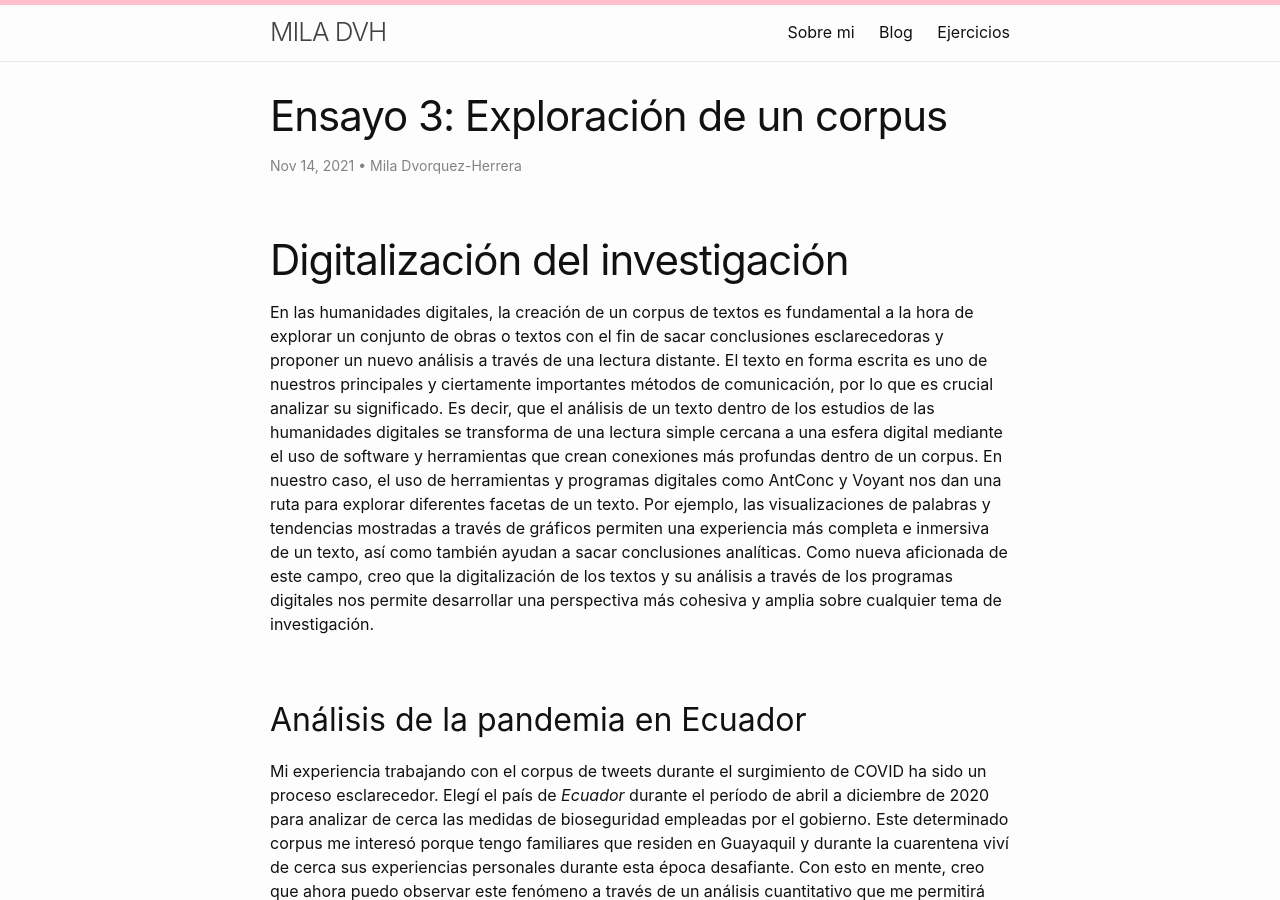
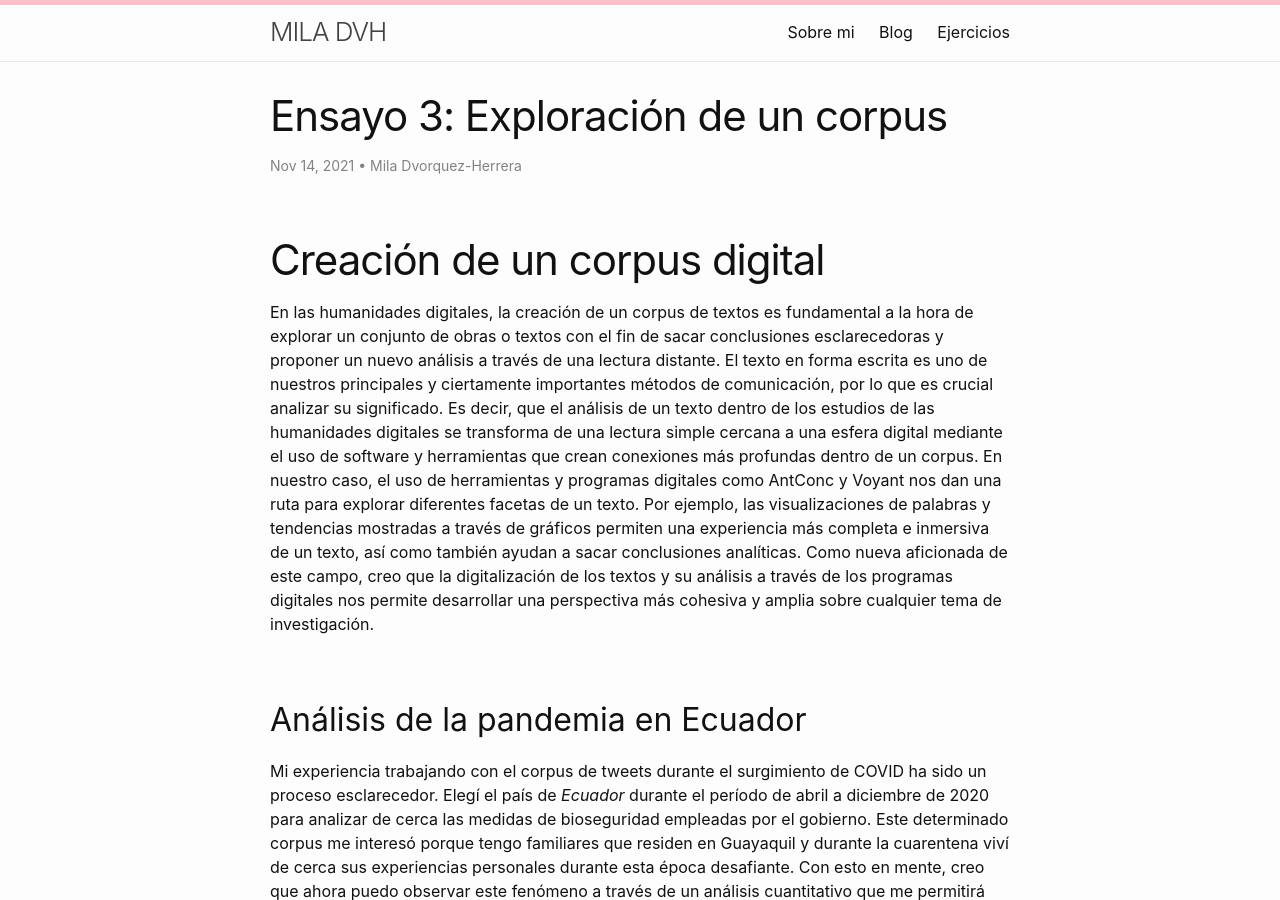
Before and after one commit to miladvh/miladvh.github.io, a Jekyll site: the page built from _posts/2021-11-14-ensayo3.md, in a window 1280 px wide and 900 px high. Built offline with Jekyll 4.4.1, drawn with Linux system fonts in a browser that asks for light colours.

Commit message:
Update 2021-11-14-ensayo3.md

```diff
--- a/_posts/2021-11-14-ensayo3.md
+++ b/_posts/2021-11-14-ensayo3.md
@@ -5,7 +5,7 @@ date: 2021-11-14
 author: Mila Dvorquez-Herrera
 ---
 
-# Digitalización del investigación
+# Creación de un corpus digital
 En las humanidades digitales, la creación de un corpus de textos es fundamental a la hora de explorar un conjunto de obras o textos con el fin de sacar conclusiones esclarecedoras y proponer un nuevo análisis a través de una lectura distante. El texto en forma escrita es uno de nuestros principales y ciertamente importantes métodos de comunicación, por lo que es crucial analizar su significado.  Es decir, que el análisis de un texto dentro de los estudios de las humanidades digitales se transforma de una lectura simple cercana a una esfera digital mediante el uso de software y herramientas que crean conexiones más profundas dentro de un corpus. En nuestro caso, el uso de herramientas y programas digitales como AntConc y Voyant nos dan una ruta para explorar diferentes facetas de un texto. Por ejemplo, las visualizaciones de palabras y tendencias mostradas a través de gráficos permiten una experiencia más completa e inmersiva de un texto, así como también ayudan a sacar conclusiones analíticas. Como nueva aficionada de este campo, creo que la digitalización de los textos y su análisis a través de los programas digitales nos permite desarrollar una perspectiva más cohesiva y amplia sobre cualquier tema de investigación.
 
 ## Análisis de la pandemia en Ecuador
```
